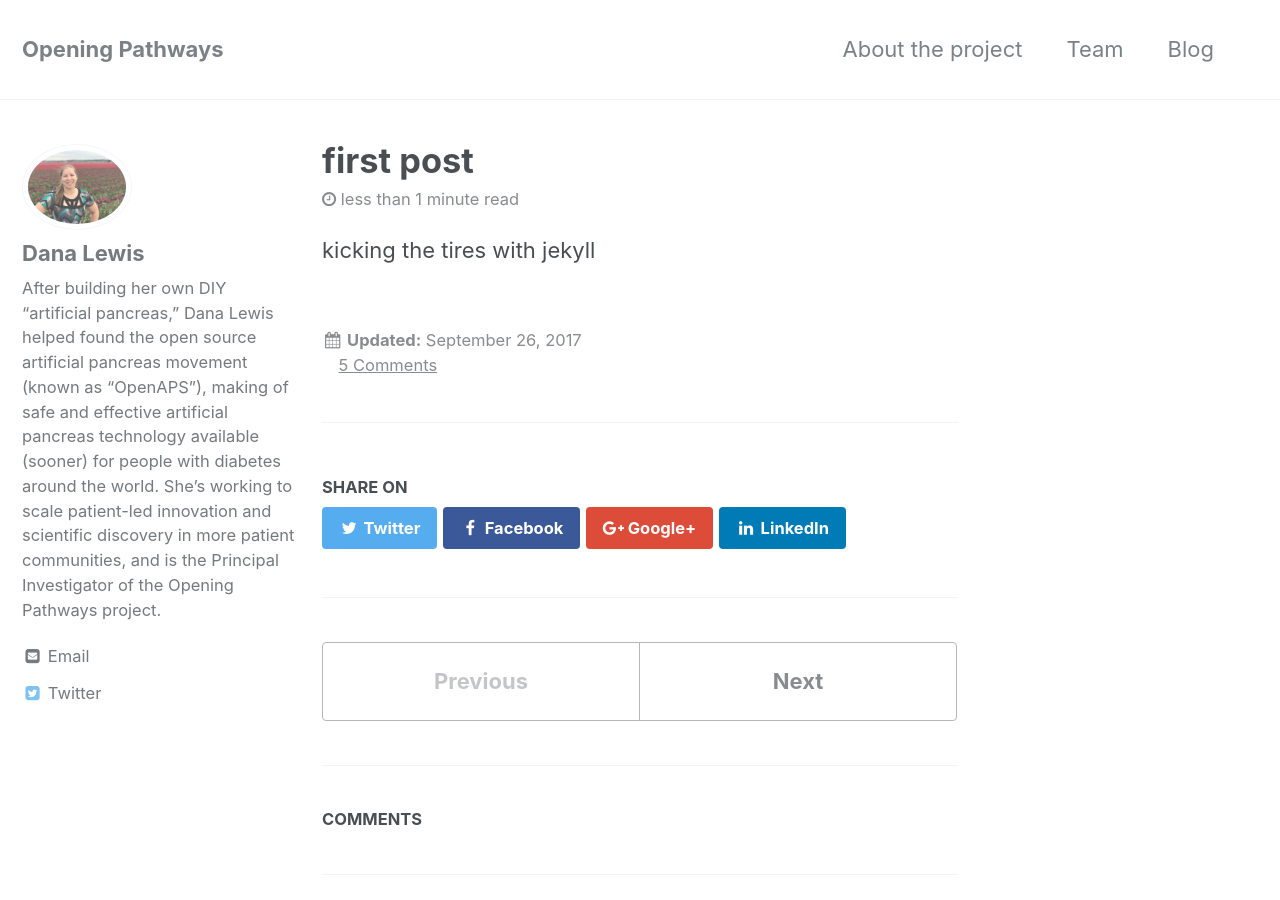
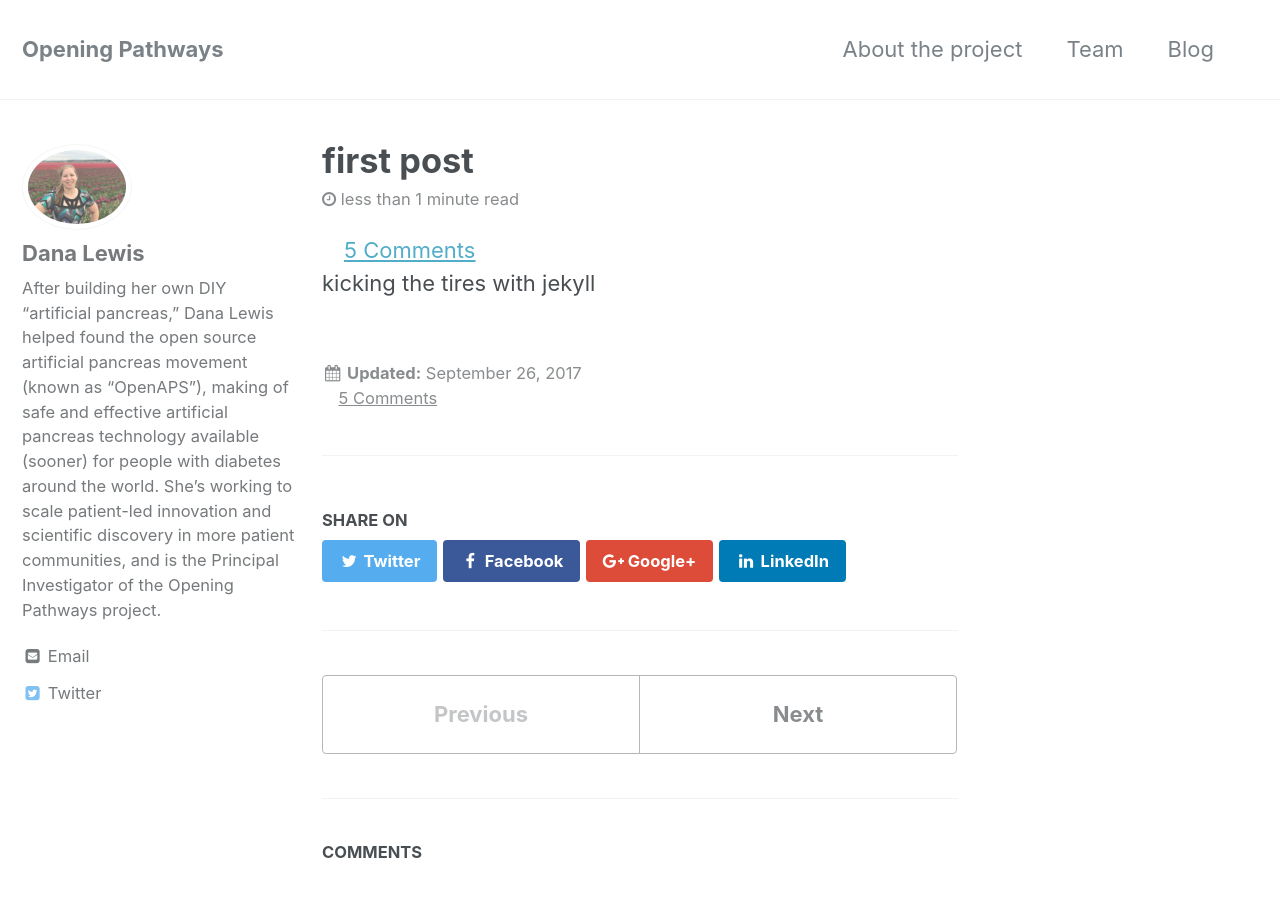
Before and after one commit to danamlewis/research, a Jekyll site: the page built from _posts/2017-09-26-first-post.md, in a window 1280 px wide and 900 px high. Built offline with Jekyll 4.4.1, drawn with Linux system fonts in a browser that asks for light colours.

Commit message:
Add comment counter to top of post

```diff
--- a/_layouts/single.html
+++ b/_layouts/single.html
@@ -32,6 +32,10 @@
           {% if page.title %}<h1 class="page__title" itemprop="headline">{{ page.title | markdownify | remove: "<p>" | remove: "</p>" }}</h1>{% endif %}
           {% if page.read_time %}
             <p class="page__meta"><i class="fa fa-clock-o" aria-hidden="true"></i> {% include read-time.html %}</p>
+          {% endif %}
+          <!-- add comment count to top of post -->
+          {% if page.comments == true and site.data.comments[page.slug].size > 0 %}
+              <span class="byline-item"><a href="#comments"><svg class="icon icon--stopwatch" width="16px" height="16px"><use xlink:href="{{ 'icons.svg#icon-comments' | prepend: 'assets/icons/' | relative_url }}"></use></svg>{{ site.data.comments[page.slug] | size }}&nbsp;Comment{% if site.data.comments[page.slug].size > 1 %}s{% endif %}</a></span>
           {% endif %}
         </header>
       {% endunless %}
```
